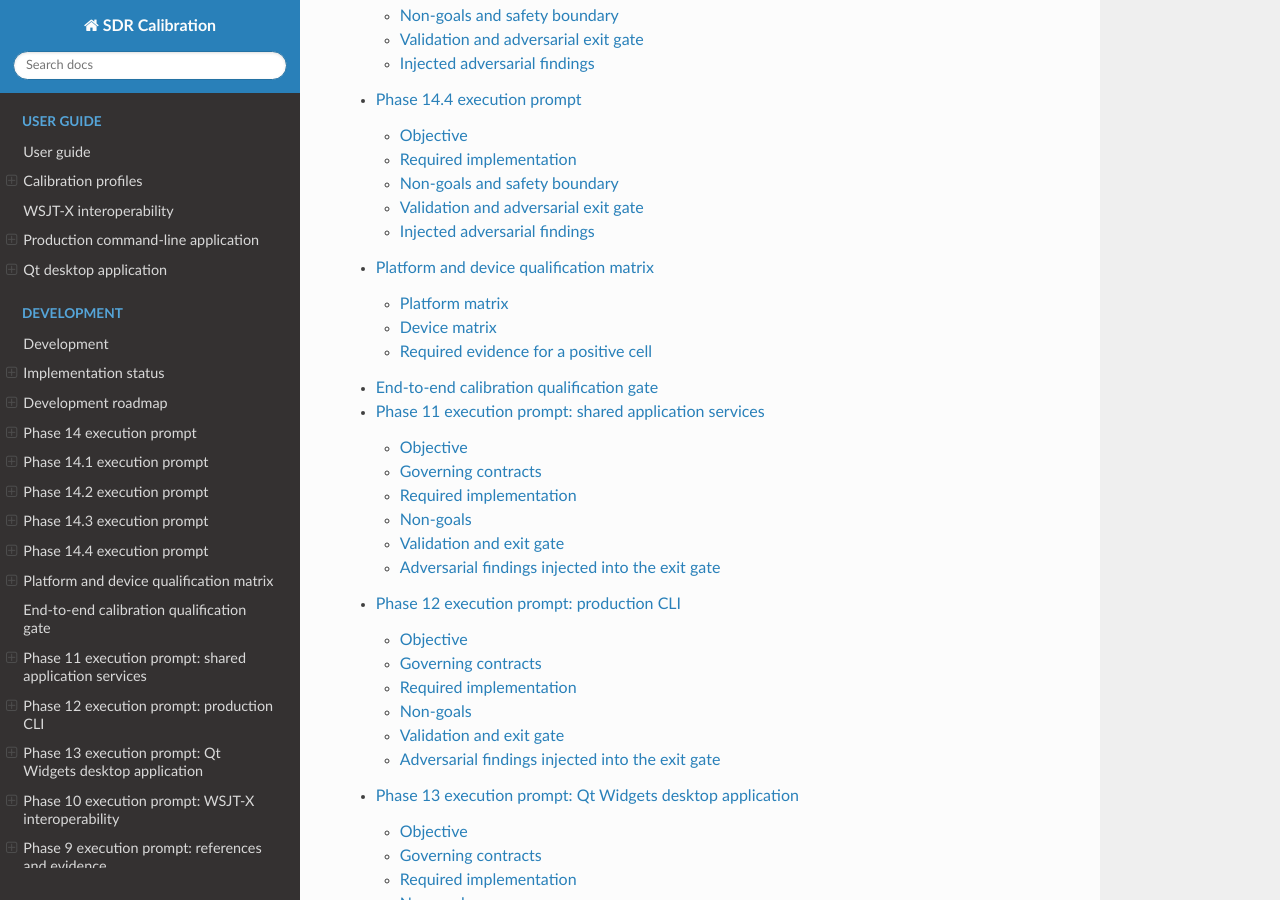
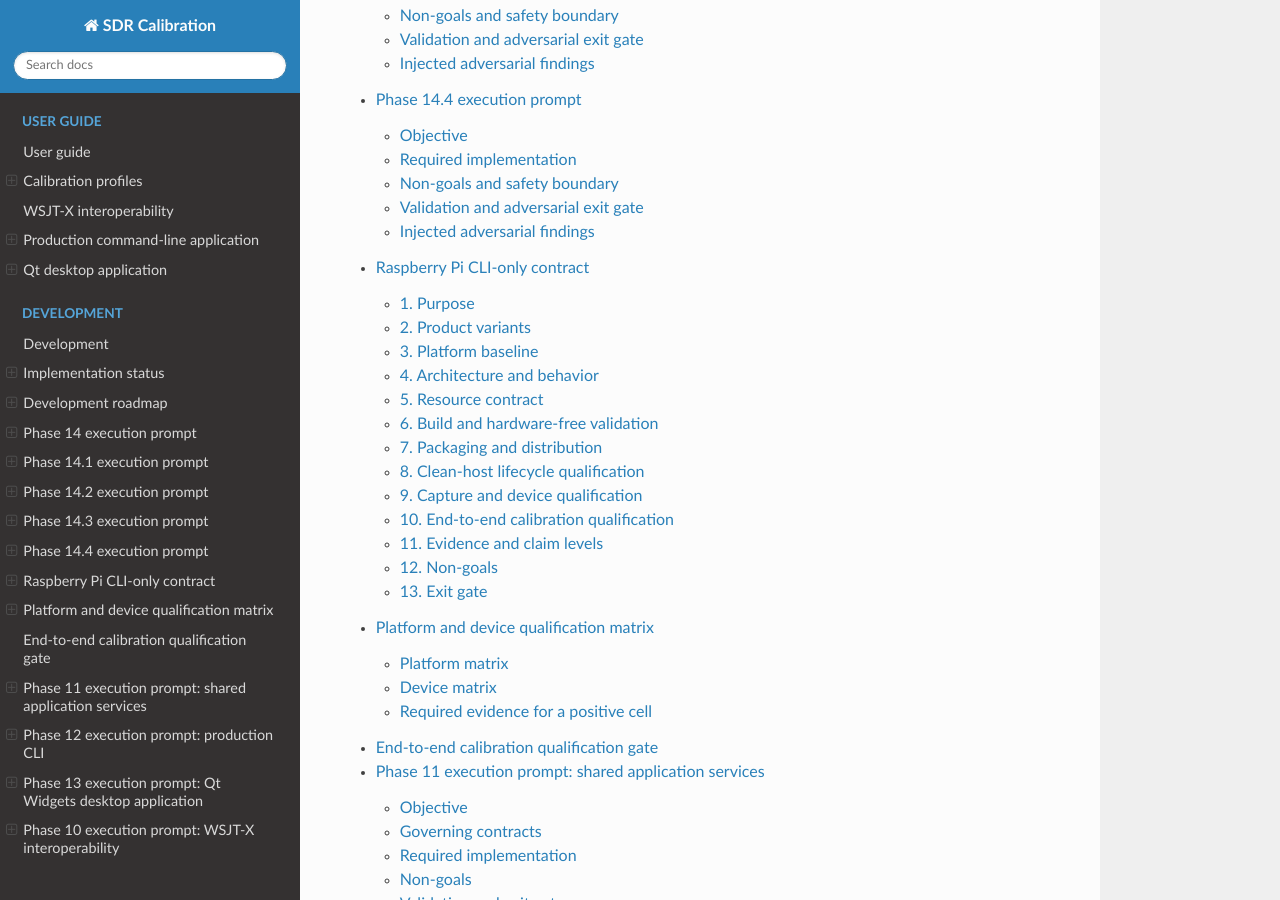
Before and after one commit to lbussy/SDR-Calibration, a Sphinx documentation site: the page built from docs/index.md, in a window 1280 px wide and 900 px high, scrolled down 1932 px. Built offline with Sphinx 7.4.7 and the Read the Docs theme 3.1.0, drawn with Linux system fonts in a browser that asks for light colours; some of the changed lines change nothing that is shown.

Commit message:
docs: define Raspberry Pi CLI contract

````diff
--- /dev/null
+++ b/docs/development/raspberry-pi-cli-contract.md
@@ -0,0 +1,244 @@
+# Raspberry Pi CLI-only contract
+
+Status: Accepted
+
+Date: 2026-08-15
+
+## 1. Purpose
+
+This contract governs a CLI-only SDR Calibration distribution for Raspberry Pi
+OS on 64-bit ARM. It reuses the existing `sdrcal` and, when separately enabled,
+`sdrcal-capture` applications. It does not create a fork, a Raspberry Pi-specific
+calibration engine, or a second profile format.
+
+The first deliverable is the hardware-free recorded-input `sdrcal` application.
+A SoapySDR-enabled capture deliverable is a later, separately reviewed and
+qualified extension. Neither deliverable changes the native SDR Calibration
+Profile, reference, uncertainty, evidence, integrity, or reliability-quotient
+contracts.
+
+## 2. Product variants
+
+### 2.1 Recorded-input CLI
+
+The baseline Raspberry Pi package shall contain `sdrcal` and the project
+license, notices, schema, and exact-payload disposition material required by the
+distribution contract. It shall be built with:
+
+- `SDRCAL_BUILD_CLI=ON`;
+- `SDRCAL_BUILD_GUI=OFF`;
+- `SDRCAL_REQUIRE_GUI=OFF`;
+- `SDRCAL_ENABLE_SOAPYSDR=OFF`; and
+- no Qt dependency or desktop integration payload.
+
+This variant processes explicitly selected, previously captured CF32LE
+observations. It shall not enumerate, open, configure, or stream from an SDR.
+
+### 2.2 Capture-enabled CLI
+
+The optional capture variant may additionally contain `sdrcal-capture` and set
+`SDRCAL_ENABLE_SOAPYSDR=ON`. It shall use only the existing SoapySDR boundary;
+vendor APIs and Raspberry Pi device access must not enter the calibration core.
+
+The capture variant shall be distinguishable in its package name, metadata,
+dependencies, and operator documentation. Absence of SoapySDR or a requested
+device module shall fail closed. The application shall not automatically fall
+back to another device, driver, module, or enumeration index.
+
+## 3. Platform baseline
+
+The first platform fixture shall be one explicitly named Raspberry Pi model
+running one exact 64-bit Raspberry Pi OS release and kernel. The retained record
+shall include:
+
+- board model and revision, architecture, installed RAM, and storage medium;
+- OS image identity, package state, kernel, firmware, and boot configuration;
+- compiler, C++ standard library, CMake, Ninja, and packaging-tool versions;
+- source revision and complete CMake cache; and
+- build, test, package, install, runtime, and cleanup timestamps in UTC.
+
+Thirty-two-bit Raspberry Pi OS, other Debian derivatives, containers,
+cross-compiled-only results, and other Pi models receive no support claim from
+the first fixture. A native passing run is required; cross-compilation may
+produce candidates but cannot qualify the platform.
+
+## 4. Architecture and behavior
+
+The Raspberry Pi applications shall call the same application services,
+calibration core, profile engine, reference registry, evidence generator, and
+WSJT-X adapter as other platforms. Platform conditionals may isolate operating
+system integration but shall not alter scientific policy or artifact meaning.
+
+CLI arguments, request validation, stable exit classifications, canonical JSON
+terminal output, cancellation, atomic publication, and fail-closed behavior
+shall remain aligned with the production CLI contract. The native profile
+remains authoritative; WSJT-X output remains an explicitly lossy adapter.
+
+No Qt target, library, plug-in, notice, source archive, desktop file, icon, or
+display-server dependency may enter a CLI-only package.
+
+## 5. Resource contract
+
+Qualification shall define and retain the supported input-size, memory, storage,
+runtime, temperature, and throttling envelope for the exact fixture. Tests shall
+measure peak resident memory and temporary plus final disk use with
+representative and maximum-supported observations.
+
+The implementation shall reject work before publication when available
+resources cannot satisfy a documented bound. It shall not rely on uncontrolled
+swap growth, an out-of-memory termination, partial output, or filesystem
+exhaustion as its resource policy.
+
+The current recorded-input path's whole-observation byte buffer and decoded
+sample storage require explicit review. Before a positive Raspberry Pi runtime
+claim, the project shall do one of the following:
+
+1. implement and scientifically validate bounded-memory processing with output
+   equivalence to the shared workflow; or
+2. enforce and document a smaller input bound that completes within the retained
+   fixture's resource envelope without changing calibration semantics.
+
+Any new streaming estimator or changed numerical reduction order requires
+deterministic equivalence tests, uncertainty review, and adversarial review. A
+mere successful small fixture does not qualify the existing maximum artifact
+limits.
+
+## 6. Build and hardware-free validation
+
+The repository shall provide a reproducible Raspberry Pi CLI release preset or
+an equivalently reviewed toolchain configuration. The recorded-input variant
+must configure without Qt and SoapySDR installed.
+
+The minimum native validation is:
+
+```text
+cmake --preset <raspberry-pi-cli-release>
+cmake --build --preset <raspberry-pi-cli-release>
+ctest --preset <raspberry-pi-cli-release>
+sphinx-build -W -b html docs docs/_build/html
+```
+
+Validation shall additionally cover CLI help/version startup, positive and
+negative recorded calibration, cancellation, malformed and oversized input,
+digest mismatch, non-finite samples, existing output, publication failure,
+filesystem exhaustion simulation, and cleanup. Tests must remain deterministic,
+network-free, hardware-free, and safe to repeat.
+
+New compiler and static-analysis warnings in changed code are defects. A build
+or test pass establishes only the exact platform/build cell; it does not
+establish packaging, installation, device, capture, or calibration accuracy.
+
+## 7. Packaging and distribution
+
+The first distributable may be an audited ARM64 archive. A production Raspberry
+Pi OS package shall be a CLI-only DEB installed below `/usr`; it shall not reuse
+the GUI-conditioned Ubuntu DEB target without separating its payload and
+dependency assumptions.
+
+Package construction shall:
+
+- run without root and use deterministic root-owned archive metadata;
+- derive runtime dependencies from the exact staged ARM64 ELF payload;
+- reject build-path leakage, unsafe RPATH/RUNPATH, unresolved libraries,
+  unexpected shared objects, and undeclared payloads;
+- include the MIT license, third-party notices, an SPDX inventory, dependency
+  evidence, and exact file hashes;
+- retain source revision, package metadata, payload inventory, and package
+  SHA-256; and
+- keep the recorded-input package free of Qt, SoapySDR, vendor modules, and
+  vendor runtimes.
+
+For a capture package, SoapySDR core, each device module, and every vendor
+runtime are separate inventory and license-disposition items. System packages
+are preferred where practical. No dependency may be added or distributed until
+the licensing and distribution contract has been applied to its exact runtime
+closure.
+
+## 8. Clean-host lifecycle qualification
+
+Packaging evidence shall precede clean-host qualification. The exact package
+hash shall then be tested on a clean instance of the named Raspberry Pi fixture
+for:
+
+1. installation using only declared dependencies;
+2. `--help` and `--version` startup without file, network, or device access;
+3. a bounded recorded-input success case and representative fail-closed cases;
+4. output ownership, permissions, integrity, and independent hash verification;
+5. upgrade and reinstall behavior;
+6. removal and, when applicable, purge behavior; and
+7. final cleanup with no undocumented service, user, group, rule, or mutable
+   state left behind.
+
+The package shall not install or enable a service, timer, udev rule, kernel
+module, boot setting, network listener, or automatic update mechanism unless a
+later contract explicitly requires and reviews it.
+
+## 9. Capture and device qualification
+
+SoapySDR compilation and mocked adapter tests remain hardware-free evidence.
+Real enumeration, construction, streaming, or USB/device access requires a
+separate authorization naming the exact Pi and SDR and bounding the test.
+
+A positive capture cell shall retain the package hash; Pi, OS, kernel, USB and
+power configuration; SDR hardware identity; SoapySDR core, module, driver,
+firmware, and vendor-runtime versions; antenna/input; requested and effective
+settings; duration and byte bounds; overflow, timeout, cancellation, abort, and
+cleanup results; artifact hashes; and final device state.
+
+Capture qualification applies only to that exact combination. It does not
+establish general Raspberry Pi support, another SDR's support, estimator
+validity, profile correctness, end-to-end calibration, or RF accuracy.
+
+## 10. End-to-end calibration qualification
+
+End-to-end qualification is a later, separately authorized gate using the exact
+installed package and an authorized SDR/reference setup. It shall satisfy the
+project's end-to-end qualification contract and retain the complete chain from
+acquisition through independent artifact-hash verification and final safe
+state.
+
+A package build, clean installation, CLI success, synthetic observation,
+SoapySDR discovery, or capture-qualified artifact cannot substitute for this
+gate.
+
+## 11. Evidence and claim levels
+
+The platform matrix is the authoritative index of positive claims. Evidence
+shall advance independently through these states:
+
+1. source-configured;
+2. native build-covered;
+3. package-content audited;
+4. clean-host lifecycle qualified;
+5. capture-qualified for one exact device combination; and
+6. end-to-end calibration qualified for one exact combination.
+
+A later state does not silently fill a different platform, package, or device
+cell. Missing, conflicting, or unretained evidence is `Not qualified`, not an
+inferred pass.
+
+## 12. Non-goals
+
+This contract does not authorize or require:
+
+- a GUI, web UI, remote-control API, daemon, or unattended scheduler;
+- 32-bit Raspberry Pi OS or a general Debian/Ubuntu ARM support claim;
+- cross-platform scientific divergence or a Raspberry Pi profile variant;
+- bundled Qt in any CLI-only artifact;
+- automatic SDR selection or automatic fallback when capture support is absent;
+- a new SDR dependency, vendor SDK, kernel module, or device rule without its
+  own review;
+- live SDR, USB, GPIO, I2C, network, reference, or RF activity; or
+- publication of a release merely because a build or package exists.
+
+## 13. Exit gate
+
+The recorded-input Raspberry Pi CLI is qualified only when one exact source
+revision and package hash have passing retained evidence for native build and
+tests, resource bounds, exact-payload and license disposition, clean-host
+lifecycle, representative production-CLI behavior, cleanup, and independent
+review, and the platform matrix records only those demonstrated claims.
+
+The capture variant and end-to-end calibration remain `Not qualified` until
+their separate gates pass. Any unresolved portability, resource, dependency,
+identity, integrity, uncertainty, cleanup, or evidence finding fails closed.
--- a/docs/index.md
+++ b/docs/index.md
@@ -28,6 +28,7 @@
 development/phase-14-2-execution-prompt
 development/phase-14-3-execution-prompt
 development/phase-14-4-execution-prompt
+development/raspberry-pi-cli-contract
 development/platform-and-device-matrix
 development/end-to-end-qualification
 development/phase-11-execution-prompt
````
